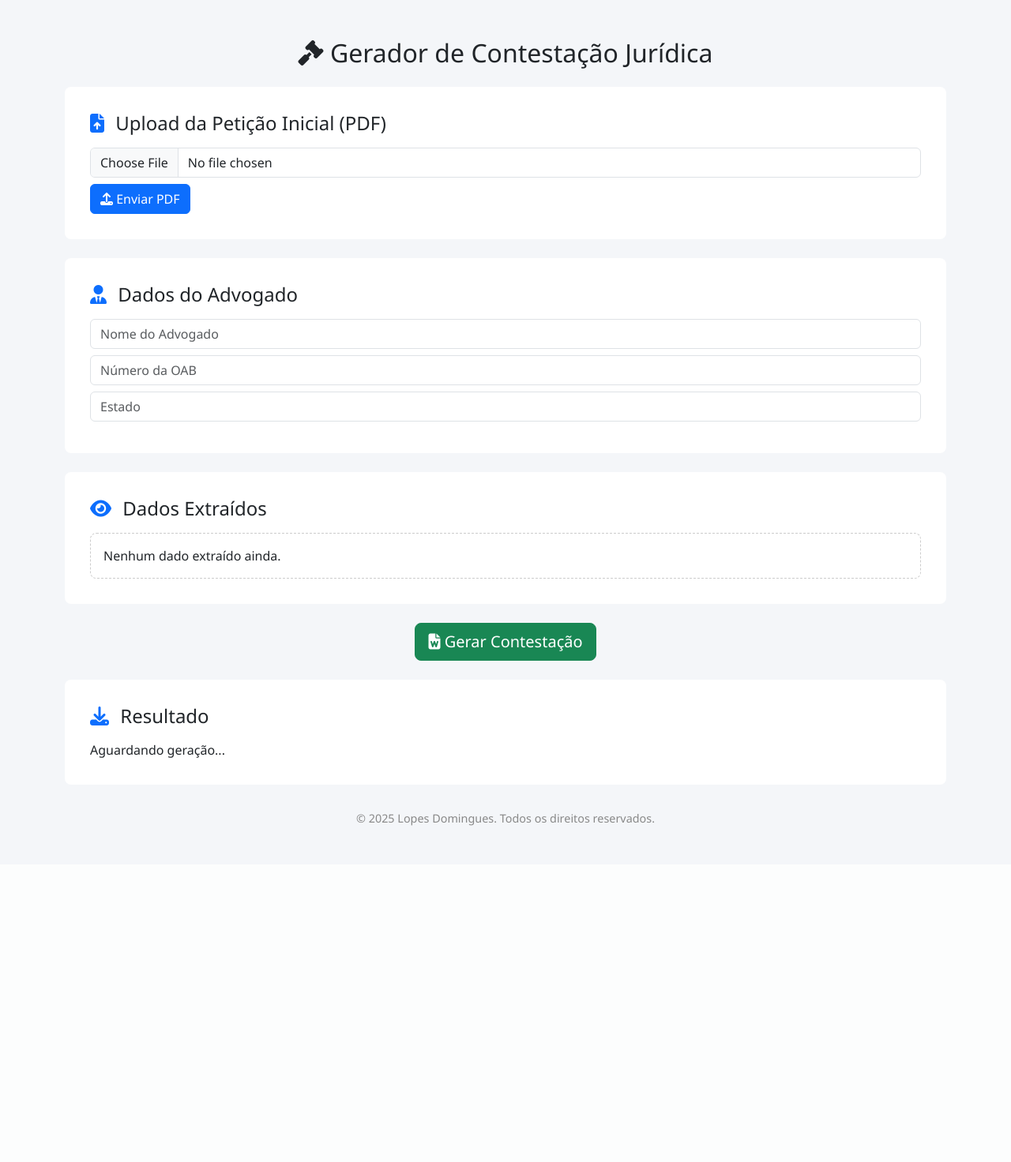
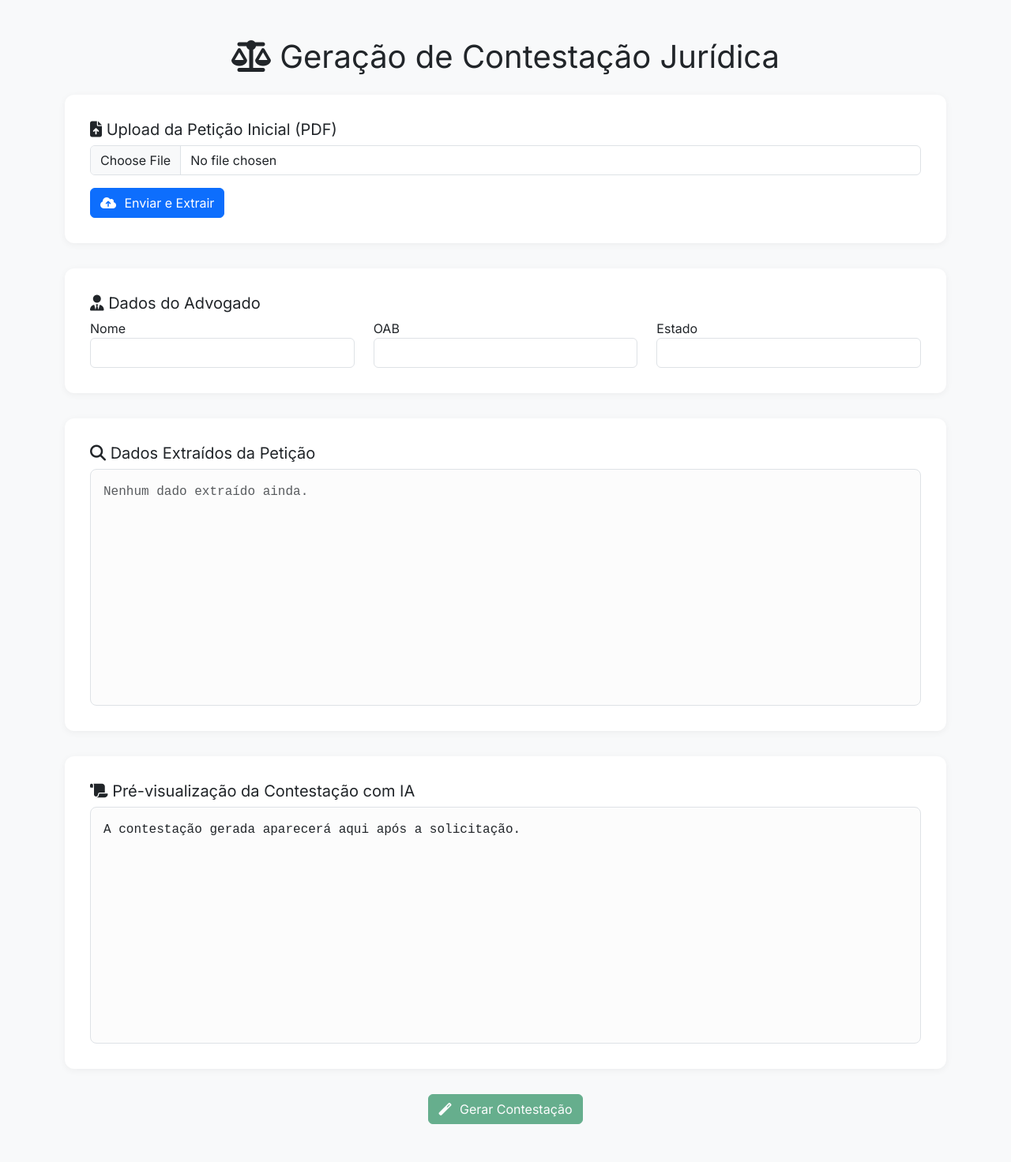
Before and after one commit to Alandamme/api-contestacao-juridica, a Flask app: page / in a window 1280 px wide. Shown: the whole page at 79% size. Before the commit the page ends 1046 px from the top, so only its background shows below. Run offline with Flask 3, Linux system fonts and the light colour scheme.

Commit message:
Update index.html

```diff
--- a/src/templates/index.html
+++ b/src/templates/index.html
@@ -1,117 +1,153 @@
 <!DOCTYPE html>
-<html lang="pt-br">
+<html lang="pt-BR">
 <head>
-  <meta charset="UTF-8">
-  <meta name="viewport" content="width=device-width, initial-scale=1.0">
-  <title>Gerador de Contestação Jurídica</title>
-  <link href="https://cdn.jsdelivr.net/npm/bootstrap@5.3.3/dist/css/bootstrap.min.css" rel="stylesheet">
-  <link href="https://cdnjs.cloudflare.com/ajax/libs/font-awesome/6.5.0/css/all.min.css" rel="stylesheet">
+  <meta charset="UTF-8" />
+  <meta name="viewport" content="width=device-width, initial-scale=1.0"/>
+  <title>Geração de Contestação Jurídica</title>
+  <link href="https://cdn.jsdelivr.net/npm/bootstrap@5.3.2/dist/css/bootstrap.min.css" rel="stylesheet"/>
+  <link href="https://cdnjs.cloudflare.com/ajax/libs/font-awesome/6.5.0/css/all.min.css" rel="stylesheet"/>
+  <link href="https://fonts.googleapis.com/css2?family=Inter:wght@400;600&display=swap" rel="stylesheet">
   <style>
     body {
-      background-color: #f4f6f9;
-      font-family: 'Segoe UI', sans-serif;
-    }
-    .card-custom {
-      border-left: 4px solid #0d6efd;
-      box-shadow: 0 2px 10px rgba(0,0,0,0.05);
+      font-family: 'Inter', sans-serif;
+      background-color: #f8f9fa;
     }
     .form-section {
       background: #fff;
+      border-radius: 12px;
       padding: 2rem;
-      border-radius: 0.5rem;
+      box-shadow: 0 2px 10px rgba(0,0,0,0.05);
+      margin-bottom: 2rem;
     }
-    .section-title {
-      font-size: 1.5rem;
-      margin-bottom: 1rem;
+    .preview-box {
+      background: #fcfcfc;
+      border: 1px solid #dee2e6;
+      border-radius: 8px;
+      padding: 1rem;
+      height: 300px;
+      overflow-y: auto;
+      white-space: pre-wrap;
+      font-family: 'Courier New', Courier, monospace;
     }
-    .icon-title {
-      color: #0d6efd;
-      margin-right: 0.5rem;
-    }
-    .result-box {
-      background: #fff;
-      border: 1px dashed #ccc;
-      padding: 1rem;
-      border-radius: 0.5rem;
-      white-space: pre-wrap;
-    }
-    footer {
-      text-align: center;
-      font-size: 0.9rem;
-      color: #888;
-      margin-top: 2rem;
+    .btn i {
+      margin-right: 6px;
     }
   </style>
 </head>
 <body>
-<div class="container py-5">
-  <h2 class="text-center mb-4"><i class="fas fa-gavel"></i> Gerador de Contestação Jurídica</h2>
 
-  <div class="form-section mb-4">
-    <h4 class="section-title"><i class="fas fa-file-upload icon-title"></i> Upload da Petição Inicial (PDF)</h4>
-    <input type="file" id="pdfInput" class="form-control">
-    <button class="btn btn-primary mt-2" onclick="enviarPDF()"><i class="fas fa-upload"></i> Enviar PDF</button>
+<div class="container mt-5 mb-5">
+
+  <h1 class="mb-4 text-center"><i class="fas fa-balance-scale"></i> Geração de Contestação Jurídica</h1>
+
+  <!-- Upload da petição inicial -->
+  <div class="form-section">
+    <h5><i class="fas fa-file-upload"></i> Upload da Petição Inicial (PDF)</h5>
+    <form id="uploadForm">
+      <div class="mb-3">
+        <input type="file" name="pdf" id="pdfInput" class="form-control" required />
+      </div>
+      <button type="submit" class="btn btn-primary">
+        <i class="fas fa-cloud-upload-alt"></i> Enviar e Extrair
+      </button>
+    </form>
   </div>
 
-  <div class="form-section mb-4">
-    <h4 class="section-title"><i class="fas fa-user-tie icon-title"></i> Dados do Advogado</h4>
-    <input type="text" id="nomeAdvogado" class="form-control mb-2" placeholder="Nome do Advogado">
-    <input type="text" id="oab" class="form-control mb-2" placeholder="Número da OAB">
-    <input type="text" id="estado" class="form-control mb-2" placeholder="Estado">
+  <!-- Dados do advogado -->
+  <div class="form-section">
+    <h5><i class="fas fa-user-tie"></i> Dados do Advogado</h5>
+    <div class="row">
+      <div class="col-md-4">
+        <label>Nome</label>
+        <input type="text" class="form-control" id="nome_advogado" required>
+      </div>
+      <div class="col-md-4">
+        <label>OAB</label>
+        <input type="text" class="form-control" id="oab" required>
+      </div>
+      <div class="col-md-4">
+        <label>Estado</label>
+        <input type="text" class="form-control" id="estado" required>
+      </div>
+    </div>
   </div>
 
-  <div class="form-section mb-4">
-    <h4 class="section-title"><i class="fas fa-eye icon-title"></i> Dados Extraídos</h4>
-    <div id="previewDados" class="result-box">Nenhum dado extraído ainda.</div>
+  <!-- Dados extraídos da petição -->
+  <div class="form-section">
+    <h5><i class="fas fa-search"></i> Dados Extraídos da Petição</h5>
+    <div id="dadosExtraidos" class="preview-box text-muted">Nenhum dado extraído ainda.</div>
   </div>
 
-  <div class="text-center">
-    <button class="btn btn-success btn-lg" onclick="gerarContestacao()"><i class="fas fa-file-word"></i> Gerar Contestação</button>
+  <!-- Visualização da Contestação Gerada -->
+  <div class="form-section">
+    <h5><i class="fas fa-scroll"></i> Pré-visualização da Contestação com IA</h5>
+    <div id="corpoContestacao" class="preview-box">A contestação gerada aparecerá aqui após a solicitação.</div>
   </div>
 
-  <div class="form-section mt-4">
-    <h4 class="section-title"><i class="fas fa-download icon-title"></i> Resultado</h4>
-    <div id="resultadoLink">Aguardando geração...</div>
+  <!-- Ações -->
+  <div class="text-center">
+    <button id="gerarBtn" class="btn btn-success" disabled>
+      <i class="fas fa-magic"></i> Gerar Contestação
+    </button>
   </div>
 
-  <footer>
-    &copy; 2025 Lopes Domingues. Todos os direitos reservados.
-  </footer>
 </div>
 
 <script>
   let sessionFile = null;
 
-  async function enviarPDF() {
-    const input = document.getElementById('pdfInput');
+  document.getElementById("uploadForm").addEventListener("submit", async (e) => {
+    e.preventDefault();
     const formData = new FormData();
-    formData.append('pdf', input.files[0]);
-    const res = await fetch('/api/upload', { method: 'POST', body: formData });
-    const data = await res.json();
+    const pdf = document.getElementById("pdfInput").files[0];
+    formData.append("pdf", pdf);
+
+    const btn = e.submitter;
+    btn.innerHTML = '<i class="fas fa-spinner fa-spin"></i> Enviando...';
+    btn.disabled = true;
+
+    const response = await fetch("/api/upload", { method: "POST", body: formData });
+    const data = await response.json();
     sessionFile = data.session_file;
-    document.getElementById('previewDados').innerText = JSON.stringify(sessionFile, null, 2);
-  }
 
-  async function gerarContestacao() {
-    const dados_advogado = {
-      nome_advogado: document.getElementById('nomeAdvogado').value,
-      oab: document.getElementById('oab').value,
-      estado: document.getElementById('estado').value
-    };
+    document.getElementById("dadosExtraidos").textContent = JSON.stringify(data.dados_extraidos, null, 2);
+    document.getElementById("gerarBtn").disabled = false;
 
-    const res = await fetch('/api/gerar-contestacao', {
-      method: 'POST',
-      headers: {'Content-Type': 'application/json'},
-      body: JSON.stringify({ session_file: sessionFile, dados_advogado })
+    btn.innerHTML = '<i class="fas fa-cloud-upload-alt"></i> Enviar e Extrair';
+    btn.disabled = false;
+  });
+
+  document.getElementById("gerarBtn").addEventListener("click", async () => {
+    const nome_advogado = document.getElementById("nome_advogado").value;
+    const oab = document.getElementById("oab").value;
+    const estado = document.getElementById("estado").value;
+
+    const btn = document.getElementById("gerarBtn");
+    btn.innerHTML = '<i class="fas fa-spinner fa-spin"></i> Gerando...';
+    btn.disabled = true;
+
+    const res = await fetch("/api/gerar-contestacao", {
+      method: "POST",
+      headers: { "Content-Type": "application/json" },
+      body: JSON.stringify({
+        session_file: sessionFile,
+        dados_advogado: { nome_advogado, oab, estado }
+      })
     });
 
-    const resultado = await res.json();
-    if (resultado.files) {
-      document.getElementById('resultadoLink').innerHTML = `<a href="${resultado.files.word}" class="btn btn-outline-primary" target="_blank">📄 Baixar Contestação Gerada</a>`;
+    const result = await res.json();
+
+    if (res.ok) {
+      document.getElementById("corpoContestacao").textContent = "Download do Word: " + result.files.word;
+      window.open(result.files.word, "_blank");
     } else {
-      document.getElementById('resultadoLink').innerText = resultado.erro || 'Erro na geração';
+      document.getElementById("corpoContestacao").textContent = result.erro || "Erro ao gerar contestação.";
     }
-  }
+
+    btn.innerHTML = '<i class="fas fa-magic"></i> Gerar Contestação';
+    btn.disabled = false;
+  });
 </script>
+
 </body>
 </html>
```
